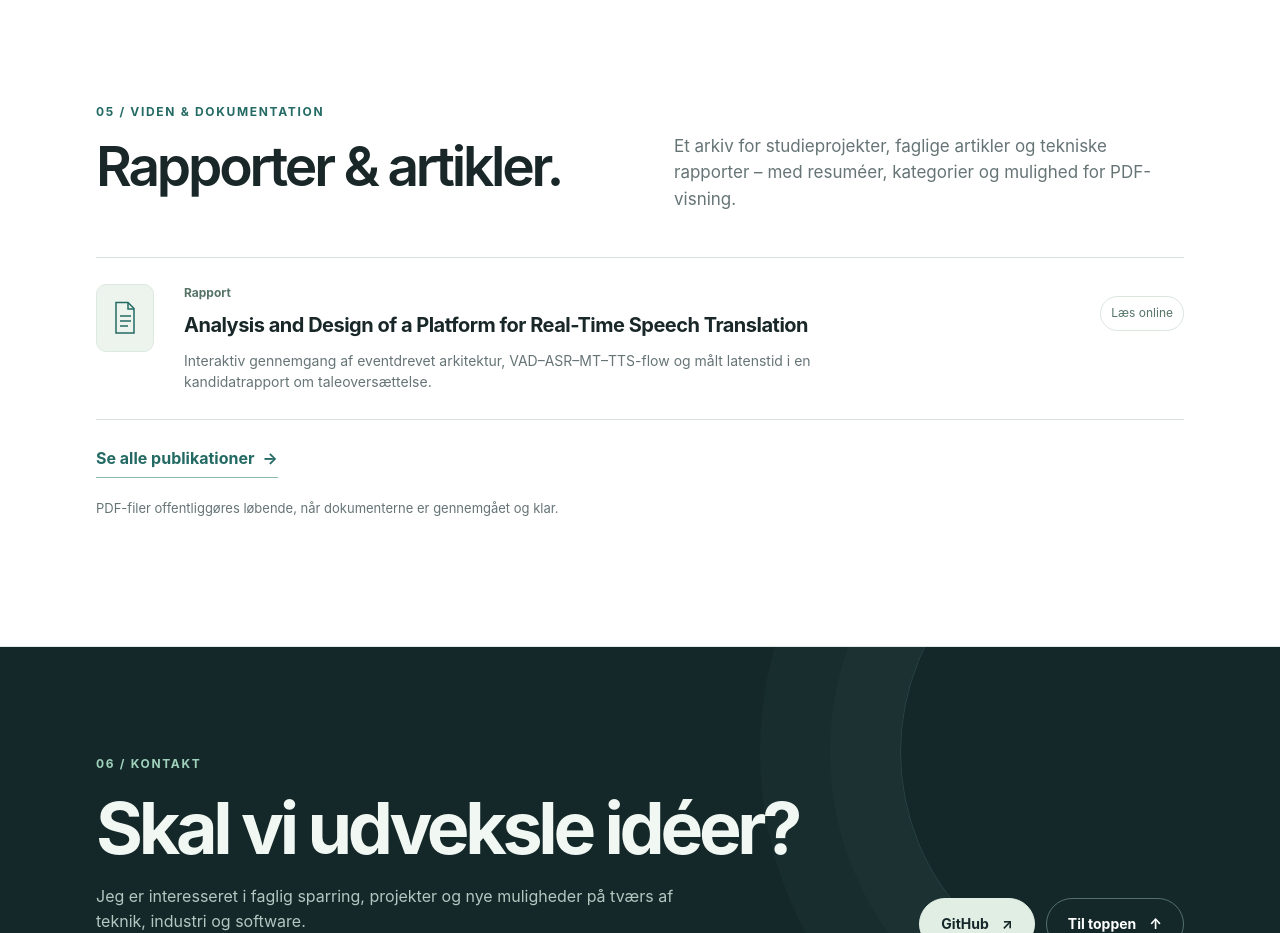
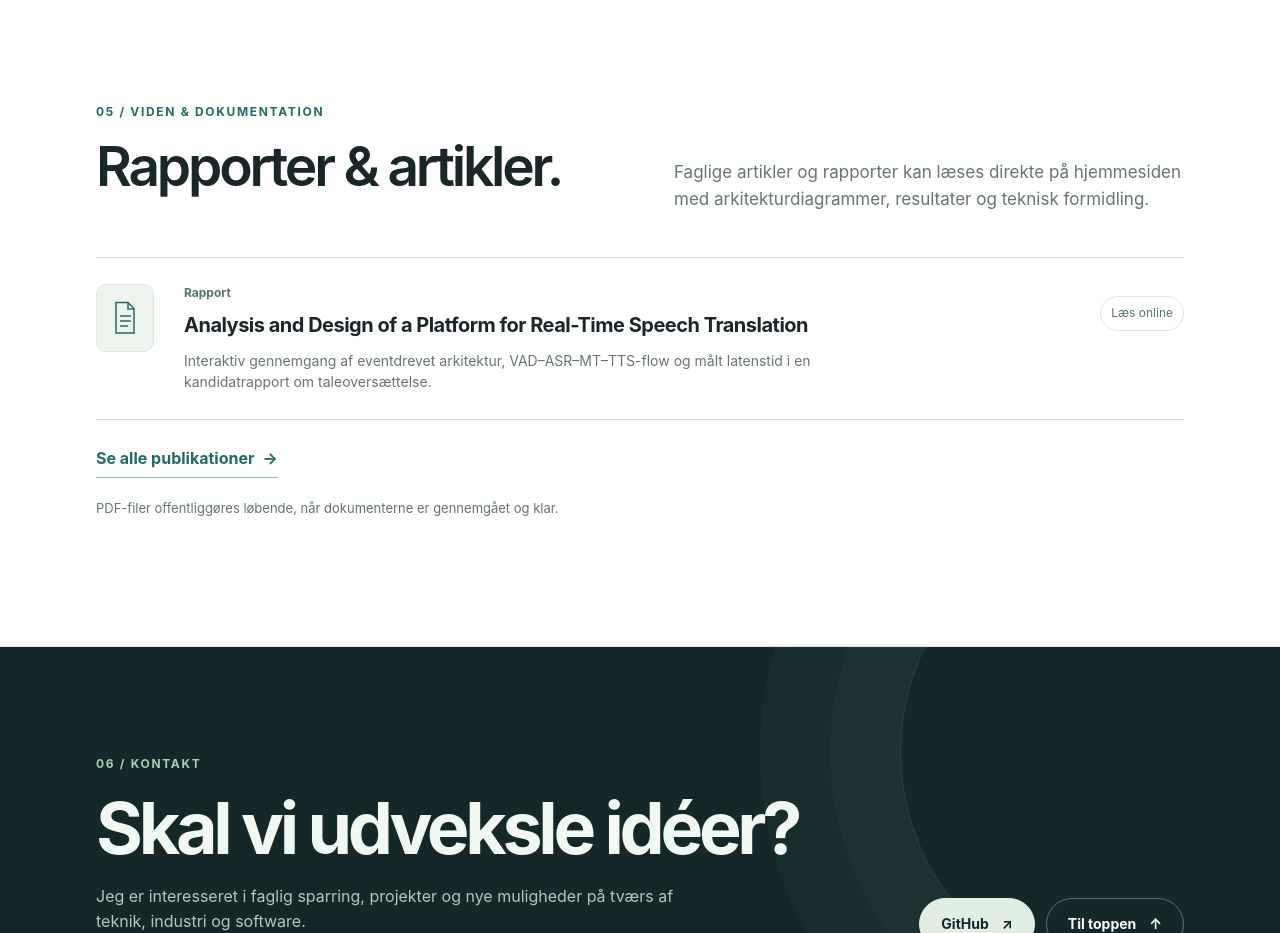
Before and after one commit to jfriisj/jfriisj, an Astro site in the folder website/: page / in a window 1280 px wide. Shown: the part 5800-6733 px from the top of the page. Built offline with nearby package versions, Linux system fonts and the light colour scheme; Astro itself is replaced by a stand-in of ours.

Commit message:
content(portfolio): describe thesis as an online publication

```diff
--- a/website/src/pages/index.astro
+++ b/website/src/pages/index.astro
@@ -109,7 +109,7 @@ const featuredPublications = (await getCollection('publications', ({data}) => !d
       </div>
       <a class="section-more" href="/projekter/">Udforsk alle projekter <span aria-hidden="true">→</span></a>
     </section>
-    <section class="section publication-section" id="publikationer" aria-labelledby="publication-title"><div class="wrap"><div class="section-head" data-reveal><div><div class="eyebrow">05 / Viden & dokumentation</div><h2 class="section-title" id="publication-title">Rapporter & artikler.</h2></div><p class="section-intro">Et arkiv for studieprojekter, faglige artikler og tekniske rapporter – med resuméer, kategorier og mulighed for PDF-visning.</p></div>
+    <section class="section publication-section" id="publikationer" aria-labelledby="publication-title"><div class="wrap"><div class="section-head" data-reveal><div><div class="eyebrow">05 / Viden & dokumentation</div><h2 class="section-title" id="publication-title">Rapporter & artikler.</h2></div><p class="section-intro">Faglige artikler og rapporter kan læses direkte på hjemmesiden med arkitekturdiagrammer, resultater og teknisk formidling.</p></div>
       <div class="pub-list">
         {featuredPublications.map(pub => <PublicationRow entry={pub} />)}
       </div>
```
